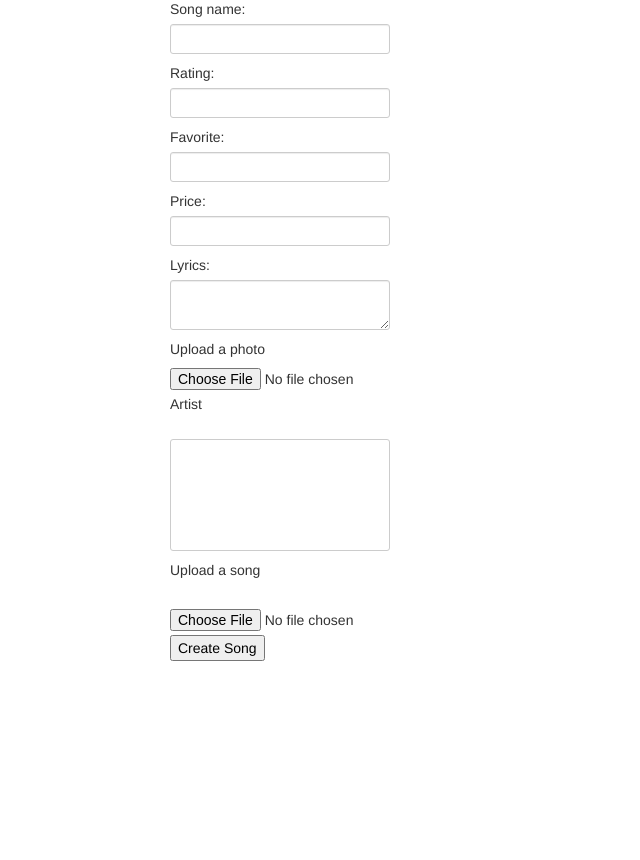
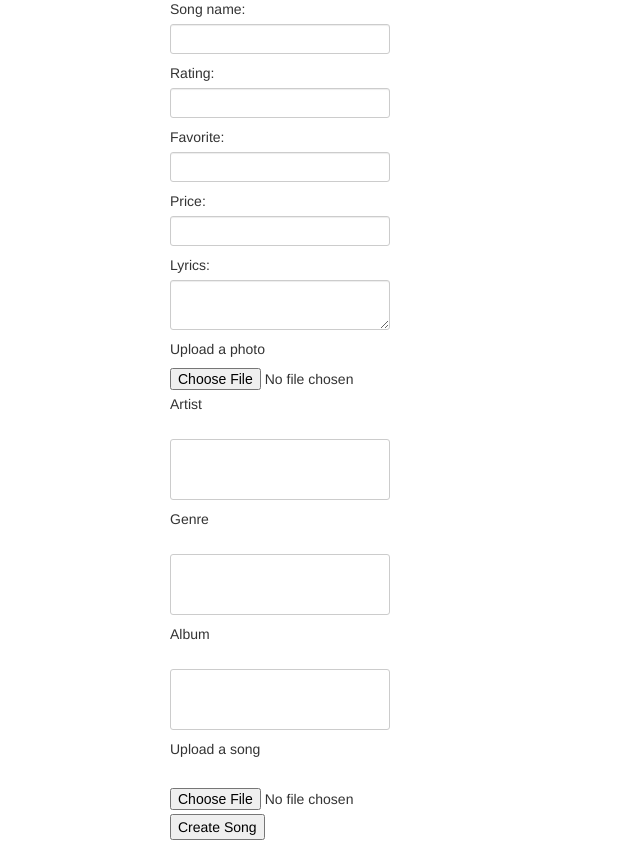
Before and after one commit to stevejc/xtunes, a Rails app: page /songs/new in a window 1280 px wide. Shown: the part 113-973 px from the top of the page, without its empty margins (0-640 px from the left). Before the commit the page ends 774 px from the top, so only its background shows below. Run offline with Rails 7, Linux system fonts and the light colour scheme; data that the repository does not hold is empty; parts of the project's set-up code (start-up, migrations or seed data) failed here and were passed over; some libraries are stand-ins or nearby versions.

Commit message:
updated form to include sectors for genre, album and artist, also updated songs model to allow for ids to be mass assigned for each of the selectors

```diff
--- a/app/models/song.rb
+++ b/app/models/song.rb
@@ -1,5 +1,5 @@
 class Song < ActiveRecord::Base
-  attr_accessible :name, :song_file, :rating, :favorite, :price, :photo, :lyrics, :artist_ids
+  attr_accessible :name, :song_file, :rating, :favorite, :price, :photo, :lyrics, :artist_ids, :genre_ids, :album_ids
 
   has_and_belongs_to_many :artists
   has_and_belongs_to_many :albums
--- a/app/views/songs/_form.html.erb
+++ b/app/views/songs/_form.html.erb
@@ -21,7 +21,11 @@
   <%= f.label "Upload a Photo" %>
   <%= f.file_field :photo %><br/>
   <%= f.label "Artist" %><br/>
-  <%= select_tag('song[artist_ids]', options_from_collection_for_select(Artist.all, :id, :name), {:multiple => true, :size => 6}) %><br/>
+  <%= select_tag('song[artist_ids]', options_from_collection_for_select(Artist.all, :id, :name), {:multiple => true, :size => 3}) %><br/>
+  <%= f.label "Genre" %><br/>
+  <%= select_tag('song[genre_ids]', options_from_collection_for_select(Genre.all, :id, :name), {:multiple => true, :size => 3}) %><br/>
+  <%= f.label "Album" %><br/>
+   <%= select_tag('song[album_ids]', options_from_collection_for_select(Album.all, :id, :name), {:multiple => true, :size => 3}) %><br/>
 
   <%= f.label "Upload a song" %><br/>
   <%= f.file_field :song_file %><br/>
```
